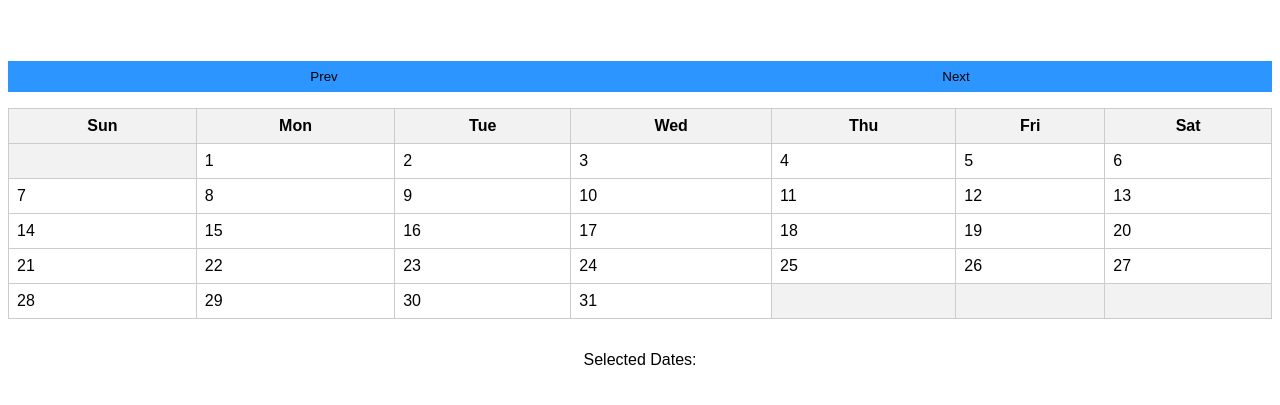
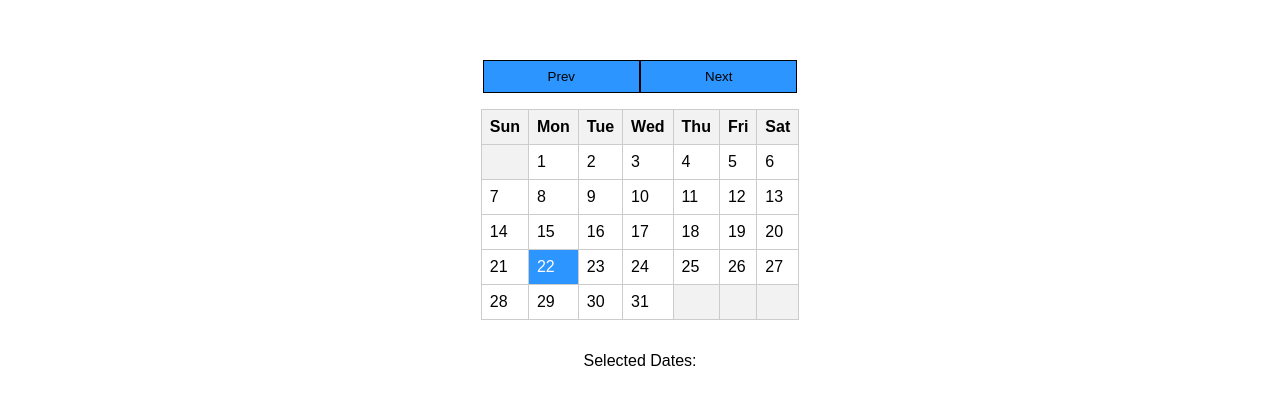
Before and after one commit to aswanthnarayan/calender_zygal, a plain HTML site: page index.html in a window 1280 px wide. Shown: the part 185-590 px from the top of the page. Drawn offline with Linux system fonts and the light colour scheme.

Commit message:
Project completed

```diff
--- a/script.js
+++ b/script.js
@@ -1,8 +1,20 @@
 document.addEventListener('DOMContentLoaded', function () {
     const currentDate = new Date();
-    let selectedDates = [];
+    let selectedDates = [currentDate];
     let calendarGrid = document.getElementById('calendarData');
     let selectedDate = document.getElementById('selectedDates')
+
+
+    function markCurrentDate() {
+        const dateCells = document.querySelectorAll('.date');
+        dateCells.forEach(dateCell => {
+            const date = new Date(dateCell.getAttribute('data-date'));
+            if (date.toDateString() === currentDate.toDateString()) {
+                dateCell.parentElement.classList.add('selected');
+            }
+        });
+    }
+
 
     // to generate calender
     function generateCalendarData() {
@@ -22,7 +34,6 @@ document.addEventListener('DOMContentLoaded', function () {
                 weeks.push(week);
                 week = [];
             }
-
             week.push(new Date(currentDay));
             currentDay = new Date(currentDay.getFullYear(), currentDay.getMonth(), currentDay.getDate() + 1);
         }
@@ -32,15 +43,18 @@ document.addEventListener('DOMContentLoaded', function () {
             week.push(null);
         }
 
+
+        // const isCurrentDay = currentDay.toDateString() === new Date().toDateString();
+
         weeks.push(week);
 
+
         calendarGrid.innerHTML = weeks.map((week, weekIndex) => `
-        <tr key="${weekIndex}">
+           <tr key="${weekIndex}">
           ${week.map((day, dayIndex) => `
             <td
               key="${dayIndex}"
               class="${day ? (selectedDates.some(selectedDate => selectedDate.getTime() === day.getTime()) ? 'selected' : '') : 'empty'}"
-
             >
               ${day ? `<span class="date" data-date="${day.toISOString()}">${day.getDate()}</span>` : ''}
             </td>
@@ -52,6 +66,9 @@ document.addEventListener('DOMContentLoaded', function () {
         document.querySelectorAll('.date').forEach(dateElement => {
             dateElement.addEventListener('click', () => handleDateClick(dateElement.getAttribute('data-date')));
         });
+
+        markCurrentDate()
+
     }
 
     function handlePrevMonth() {
--- a/styles.css
+++ b/styles.css
@@ -14,8 +14,19 @@ body {
   gap: 1rem;
 }
 
+.buttons {
+  display: flex;
+  justify-content: center;
+}
+
+button {
+  padding: .5rem 4rem;
+  background-color: #2c95ff;
+  border: 1px solid black;
+  cursor: pointer;
+}
+
 table {
-  width: 100%;
   border-collapse: collapse;
 }
 
@@ -33,21 +44,12 @@ td {
   cursor: pointer;
 }
 
-.buttons {
-  width: 100%;
-  display: flex;
-  justify-content: center;
-}
 
-button {
-  width: 50%;
-  padding: .5rem;
+
+
+.selected ,.current-date {
   background-color: #2c95ff;
-  border: none;
-}
-
-.selected {
-  background-color: #2c95ff;
+  color: white;
 }
 
 .empty {
```
